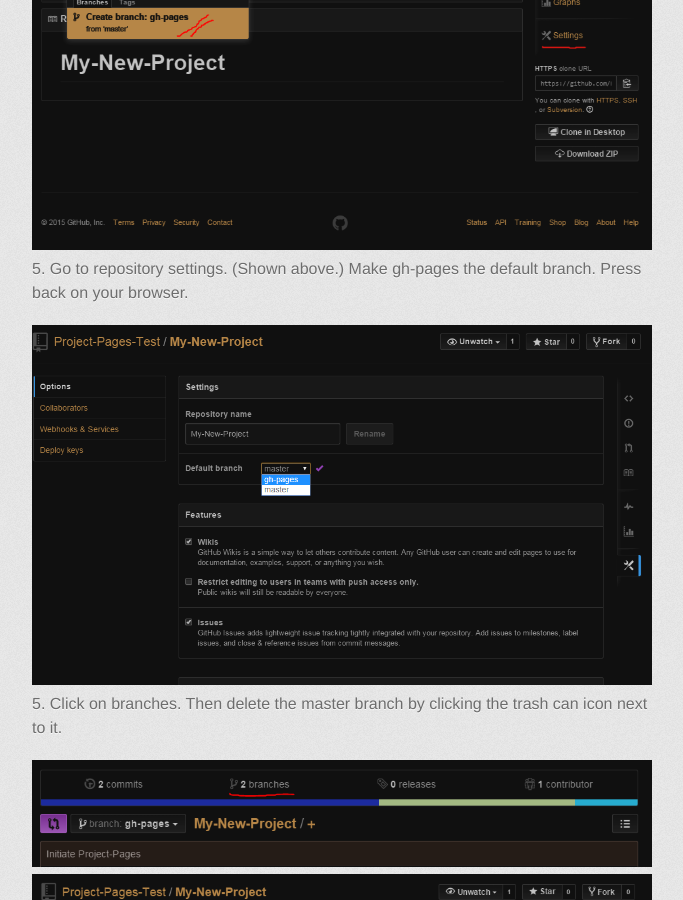
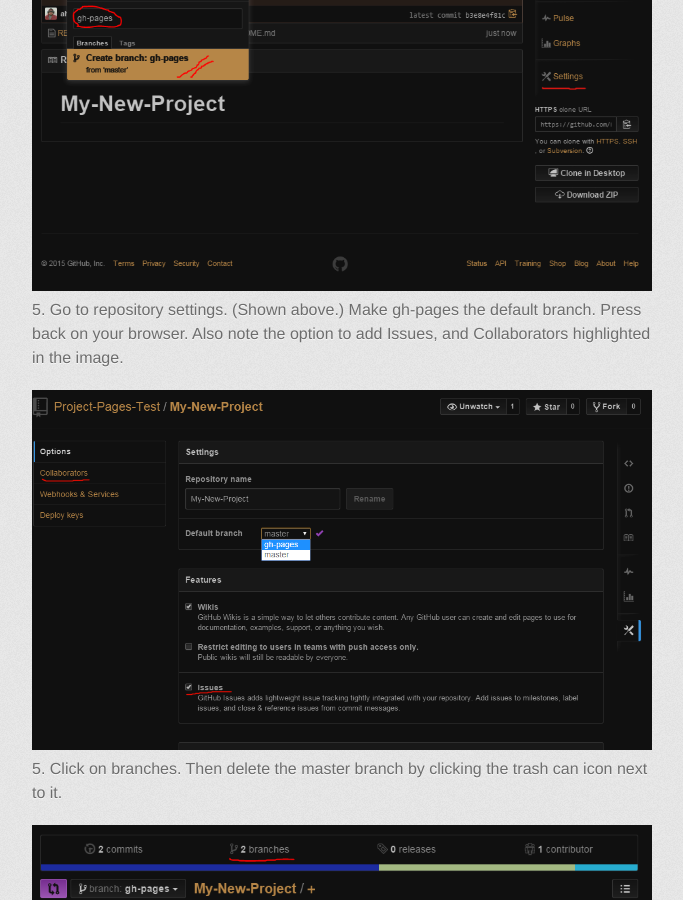
Before and after one commit to ahafeez7/ppguide, a Jekyll site: the page built from installation.html, in a window 1280 px wide and 900 px high, scrolled down 2108 px. Shown: the whole window, without its empty margins (298-981 px from the left). Built offline with Jekyll 4.4.1, drawn with Linux system fonts in a browser that asks for light colours; some web fonts are replaced; some of the changed text lies outside the part shown.

Commit message:
update tutorial

```diff
--- a/installation.html
+++ b/installation.html
@@ -1,6 +1,8 @@
 ---
 layout: default
 ---
+
+<h2 align="center">Setting-Up the GitHub Repository</h2>
 
 <p>Create a new repository with the contents of Project-Pages in it's gh-pages branch to use this template. A detailed guide to do this in 5 minutes is below:</p>
 
@@ -20,7 +22,7 @@
 
 <img src="/ppguide/images/PPagesTutorial3.png" align="center">
 
-<p>5. Go to repository settings. (Shown above.) Make gh-pages the default branch. Press back on your browser.</p>
+<p>5. Go to repository settings. (Shown above.) Make gh-pages the default branch. Press back on your browser. Also note the option to add Issues, and Collaborators highlighted in the image.</p>
 
 <img src="/ppguide/images/PPagesTutorial4.png" align="center">
 
@@ -59,3 +61,5 @@
 <img src="/ppguide/images/PPagesTutorial12.png" align="center">
 
 <h3 align="center">Your Project-Pages instance is now setup at username.github.io/repository!</h3>
+
+<h2 align="center">Setting-Up the GitHub Repository</h2>
```
Also changed, not shown: images/PPagesTutorial4.png.
